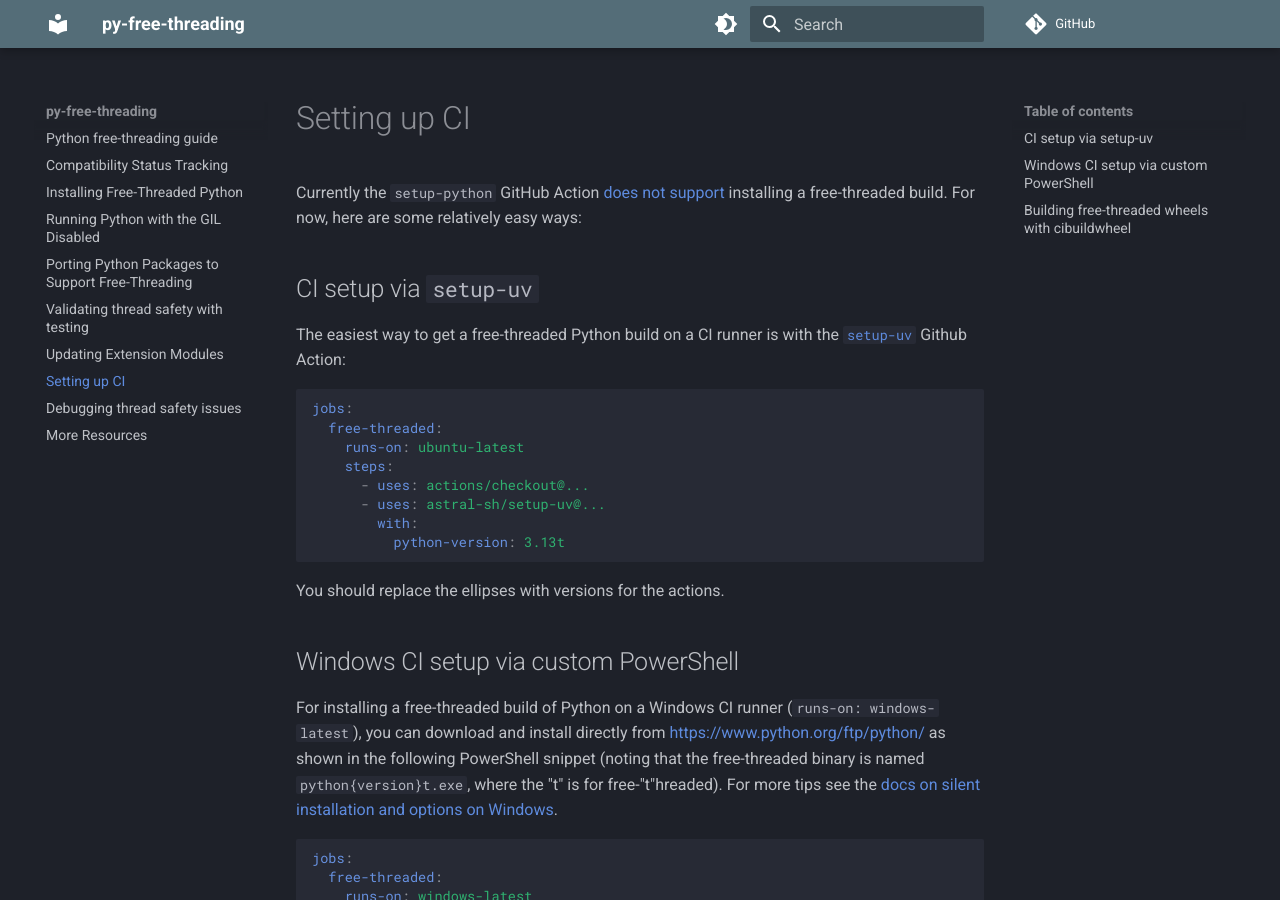
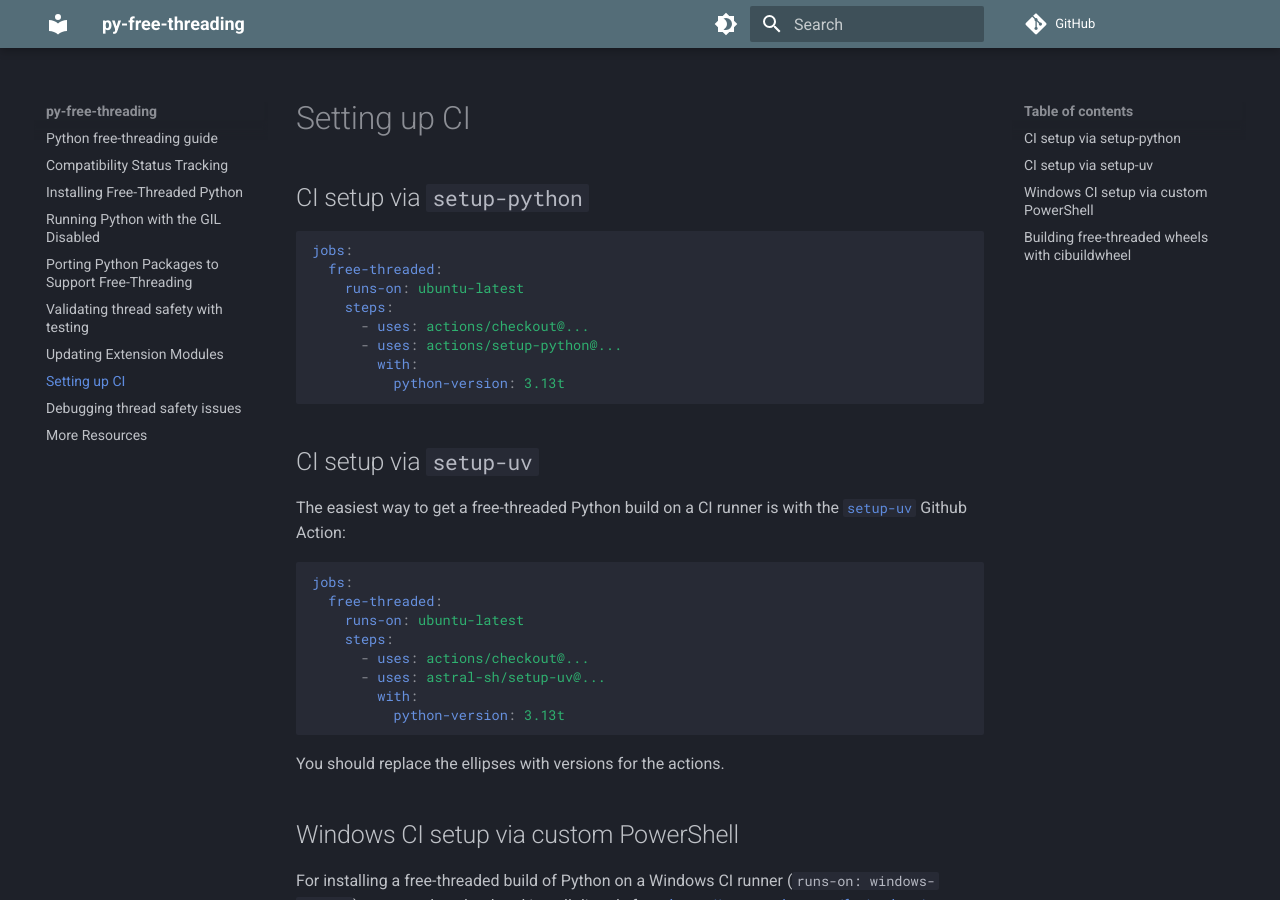
Before and after one commit to Quansight-Labs/free-threaded-compatibility, an MkDocs documentation site: the page built from docs/ci.md, in a window 1280 px wide and 900 px high. Built offline with MkDocs 1.6.1 and Material for MkDocs 9.7.7, drawn with Linux system fonts in a browser that asks for light colours; comment, search, counter and statistics services are not loaded.

Commit message:
Update section about setup-python (#157)

````diff
--- a/docs/ci.md
+++ b/docs/ci.md
@@ -1,8 +1,17 @@
 # Setting up CI
 
-Currently the `setup-python` GitHub Action [does not
-support](https://github.com/actions/setup-python/issues/771) installing a
-free-threaded build. For now, here are some relatively easy ways:
+## CI setup via `setup-python`
+
+```yaml
+jobs:
+  free-threaded:
+    runs-on: ubuntu-latest
+    steps:
+      - uses: actions/checkout@...
+      - uses: actions/setup-python@...
+        with:
+          python-version: 3.13t
+```
 
 ## CI setup via `setup-uv`
 
````
